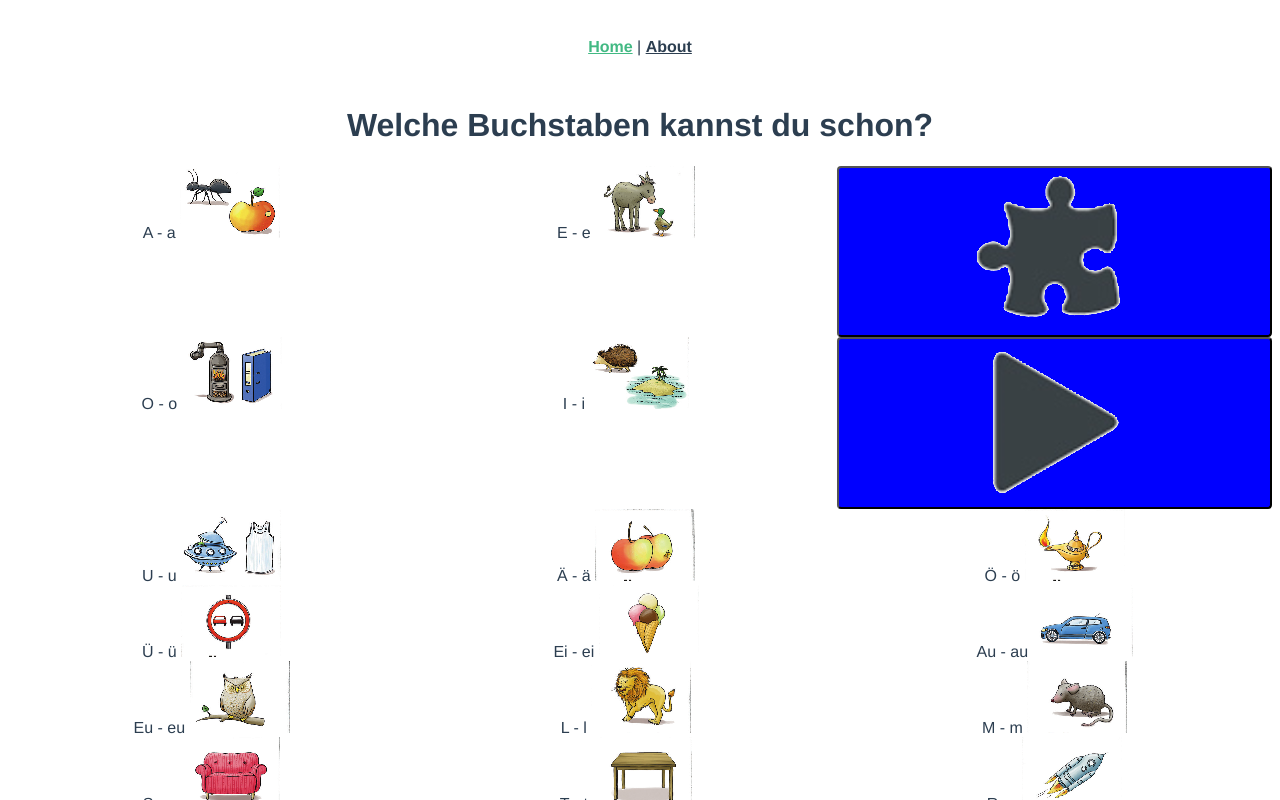
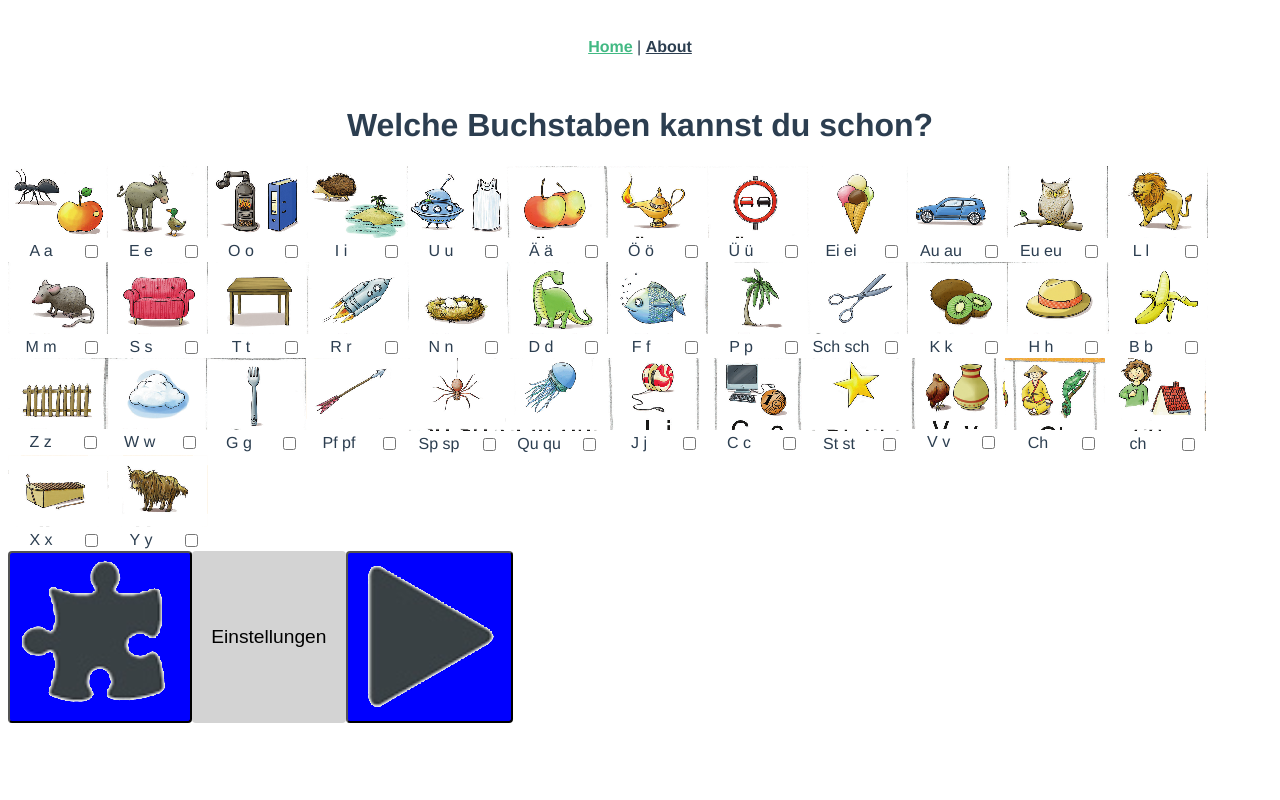
Before and after one commit to jmiegel/PBO_LesenLernen, a Vue app: page /#/ in a window 1280 px wide. Shown: the top 800 px of the page. Built offline with nearby package versions, Linux system fonts and the light colour scheme.

Commit message:
Anlauttabelle wird angezeigt mit Checkboxen

```diff
--- a/src/views/Home.vue
+++ b/src/views/Home.vue
@@ -6,11 +6,29 @@
     <h1>Welche Buchstaben kannst du schon?</h1>
     <div id="home_grid">
       <!--<img id="anlauttabelle" src="../assets/anlauttabelle.jpg" alt="Anlauttabelle" />-->
-      <div v-for="(entry, i) in piktArray" :key="entry.name">
-        {{ piktArray[i].upper }} - {{ piktArray[i].lower }}
-        <img :src="piktArray[i].img" />
+      <div
+        v-for="(entry, i) in piktArray"
+        :key="entry.name"
+        class="tabelle_wrapper"
+      >
+        <!-- Hier Kästchen erstellen -->
+        <div class="kaestchen_wrapper">
+          <div class="bild_wrapper">
+            <img :src="piktArray[i].img" />
+          </div>
+          <div class="info_wrapper">
+            <div class="buchstabe_wrapper">
+              {{ piktArray[i].upper }} {{ piktArray[i].lower }}
+            </div>
+            <div class="checkbox_wrapper">
+              <input type="checkbox" />
+            </div>
+          </div>
+        </div>
       </div>
+    </div>
 
+    <div class="button_wrapper">
       <button id="button_puzzle" class="Piktobutton">
         <img id="puzzleimg" alt="Puzzle" src="../assets/puzzle.png" />
       </button>
@@ -65,7 +83,9 @@ export default {
 }*/
 
 #home_grid {
-  display: grid;
+  display: flex;
+  flex-direction: row;
+  flex-wrap: wrap;
 }
 
 #anlauttabelle {
@@ -87,4 +107,28 @@ export default {
   grid-row: 2;
   grid-column: 3;
 }
+
+.kaestchen_wrapper {
+  display: flex;
+  flex-direction: column;
+  max-width: 100px;
+}
+
+.info_wrapper {
+  display: flex;
+  flex-direction: row;
+}
+
+.buchstabe_wrapper {
+  width: 66%;
+}
+
+.checkbox_wrapper {
+  width: 34%;
+}
+
+.button_wrapper {
+  display: flex;
+  flex-direction: row;
+}
 </style>
```
